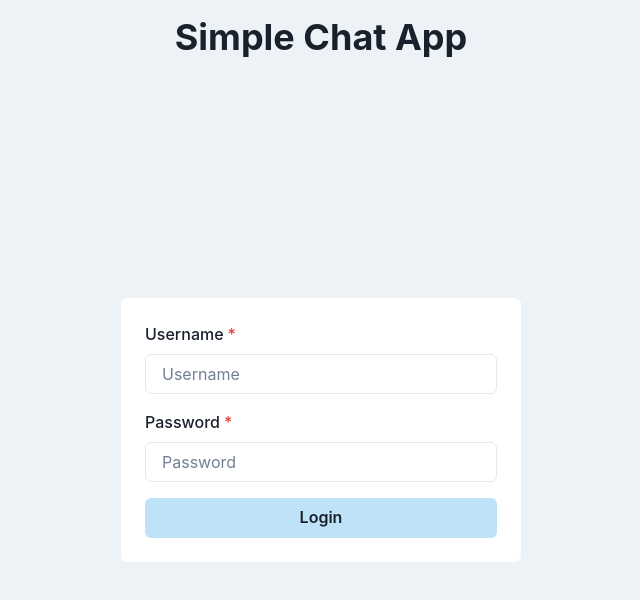
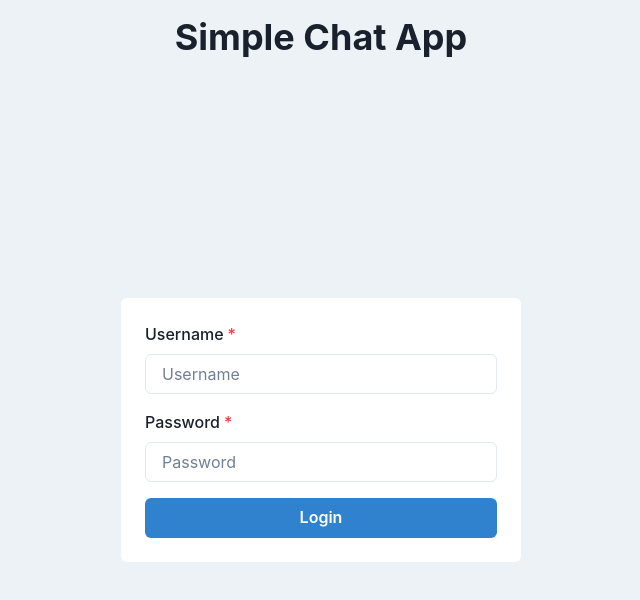
Before and after one commit to shiiyan/my-simple-real-time-chat-app, a React (Create React App) app in the folder frontend/: page /login in a window 1280 px wide. Shown: the top 600 px of the page, without its empty margins (319-959 px from the left). Built offline with nearby package versions, Linux system fonts and the light colour scheme.

Commit message:
fix: login button color schema

```diff
--- a/frontend/src/Login.tsx
+++ b/frontend/src/Login.tsx
@@ -76,7 +76,7 @@ function Login() {
           width="100%"
           mt={4}
           type="submit"
-          bg="blue.100"
+          colorScheme="blue"
           onClick={handleLogin}
         >
           Login
```
